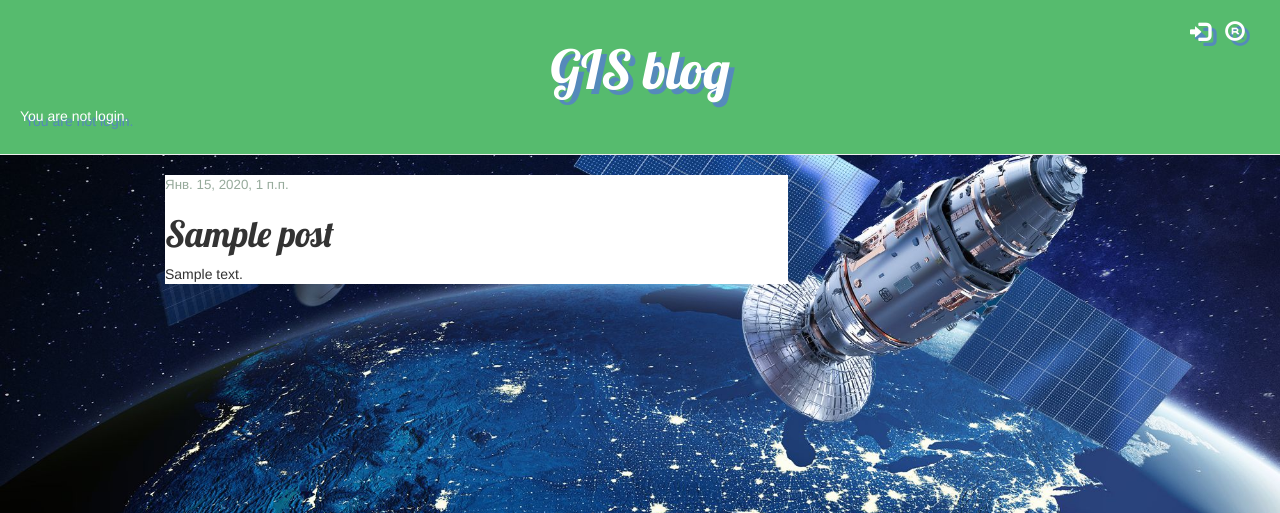
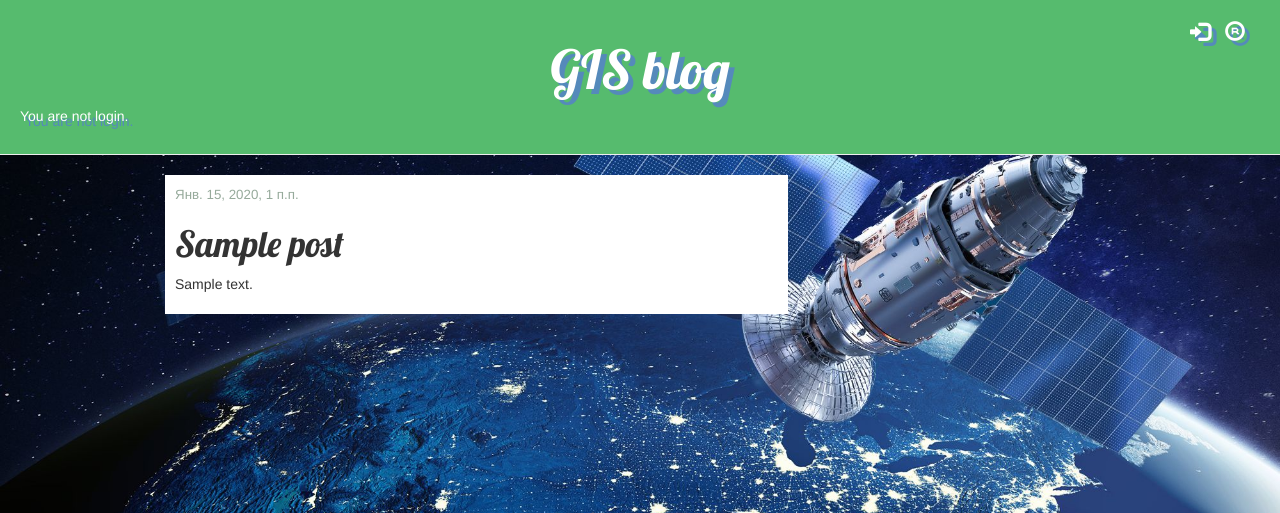
Before and after one commit to anastasiiakhil/my-first-blog, a Django app: page /post/1/ in a window 1280 px wide. Shown: the top 513 px of the page. Run offline with Django 3.2, Linux system fonts and the light colour scheme; tables that the repository leaves empty hold one stand-in row (values such as "Sample post"); some libraries are stand-ins or nearby versions.

Commit message:
added post style and label color

```diff
--- a/blog/static/css/blog.css
+++ b/blog/static/css/blog.css
@@ -66,10 +66,16 @@
 }
 
 .post {
-    margin-bottom: 0px;
+    margin-bottom: 10px;
     background-color: white;
+    padding: 10px;
 }
 
 .post h1 a, .post h1 a:visited {
     color: #56BB6E;
+    padding: 20px;
 }
+
+label {
+    color: #ffffff;
+}
```
